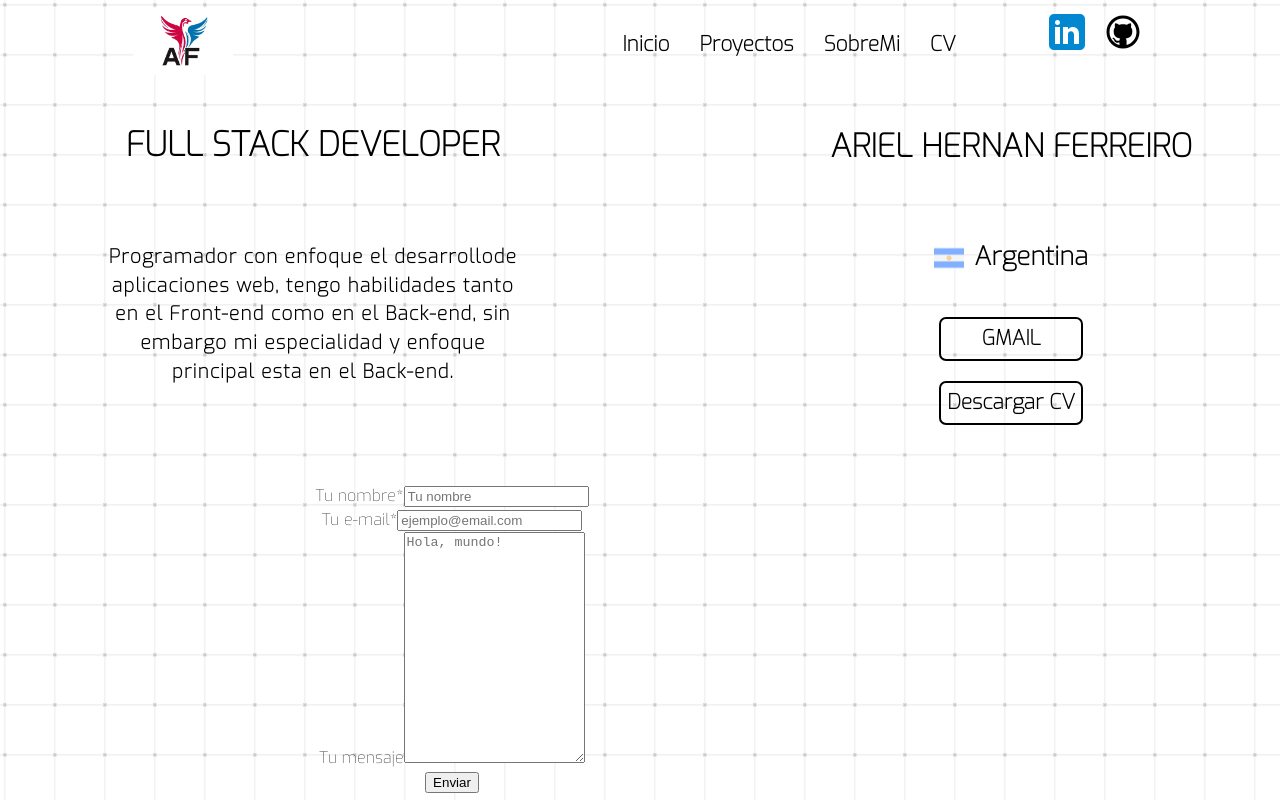
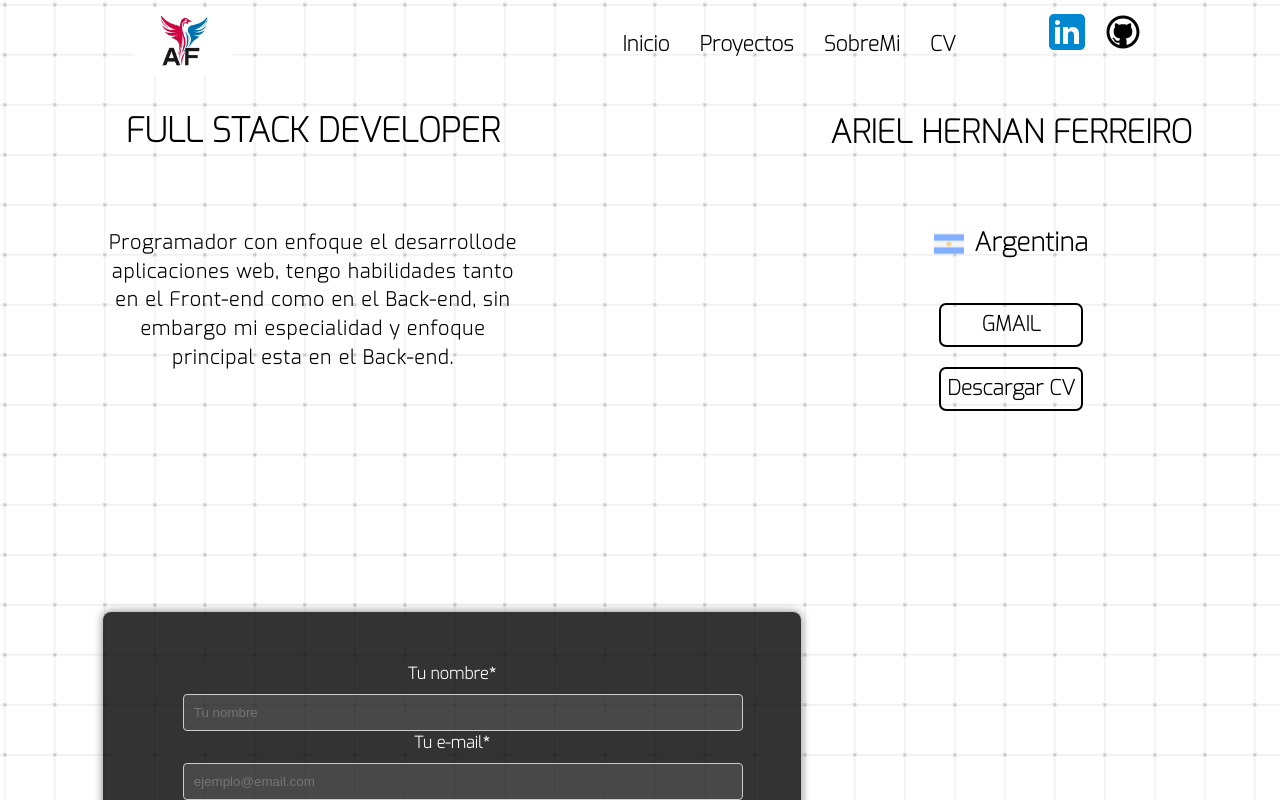
Before and after one commit to ferreiroariel1/portafolio, a React (Vite) app: page / in a window 1280 px wide. Shown: the top 800 px of the page. Built offline with nearby package versions, Linux system fonts and the light colour scheme.

Commit message:
formolario con estilo, falta acomodarlo

```diff
--- a/src/Inicio/Inicio.jsx
+++ b/src/Inicio/Inicio.jsx
@@ -1,4 +1,4 @@
-import React from 'react'
+import React, { useEffect } from 'react'
 import style from '../Inicio/Inicio.module.css'
 import argentina from '../assets/argentina.png'
 import cv from '../../public/pdf/cv.pdf'
@@ -6,7 +6,22 @@ import cv from '../../public/pdf/cv.pdf'
 
 
 function Inicio() {
-  return (
+
+  useEffect(() => {
+    const handleScroll = () => {
+      const scrollButton = document.getElementById('scroll-to-top');
+      if (scrollButton) scrollButton.style.display = window.scrollY > 20 || document.documentElement.scrollTop > 20 ? 'block' : 'none';
+    };
+
+    window.addEventListener('scroll', handleScroll);
+
+    return () => window.removeEventListener('scroll', handleScroll);
+  }, []);
+
+  const scrollToTop = () => {
+    document.documentElement.scrollTop = 0;
+  };
+   return (
     <section className={style.Inicio}>
 
       <article className={style.full}>
@@ -27,7 +42,7 @@ function Inicio() {
       </div>
 
 
-      <form action="https://formsubmit.co/719de6815d48ba2f1b923a4f1955b430" method="POST">
+      <form className={style.form} action="https://formsubmit.co/719de6815d48ba2f1b923a4f1955b430" method="POST">
             <div class="input-container">
                 <label for="form-name">Tu nombre*</label>
                 <input type="text" name="name"  required="" placeholder="Tu nombre"/>
@@ -48,6 +63,9 @@ function Inicio() {
            <input type="hidden" name="_captcha" value="false" />
         </form>
 
+        <button id="scroll-to-top" onClick={scrollToTop}>
+        ▲
+      </button>
     </section>
   )
 }
--- a/src/Inicio/Inicio.module.css
+++ b/src/Inicio/Inicio.module.css
@@ -93,3 +93,40 @@
 .botones div a:hover {
   background: linear-gradient(180deg, rgb(221, 221, 221), rgb(230, 230, 230));
 }
+
+/* Estilos mejorados para el formulario */
+form {
+  max-width: 600px;
+  margin: 10 auto;
+  padding: 50px 80px;
+  background-color: rgba(0, 0, 0, 0.8);
+  border-radius: 8px;
+  box-shadow: 0 0 10px rgba(0, 0, 0, 0.5);
+  color: #fff;
+  margin-top: 170px;
+
+}
+
+.input-container {
+  margin-bottom: 20px;
+}
+
+label {
+  display: block;
+  margin-bottom: 8px;
+  font-weight: bold;
+}
+
+input,
+textarea {
+  width: 100%;
+  padding: 10px;
+  border: 1px solid #ccc;
+  border-radius: 4px;
+  background-color: rgba(255, 255, 255, 0.1);
+  color: #fff;
+}
+
+textarea {
+  resize: vertical;
+}
--- a/src/Menu/Menu.module.css
+++ b/src/Menu/Menu.module.css
@@ -6,6 +6,7 @@
     display: grid;
     grid-template-columns: 15% 70% 15%;
     align-items: center;
+
 
 }
 .header nav :hover {
```
